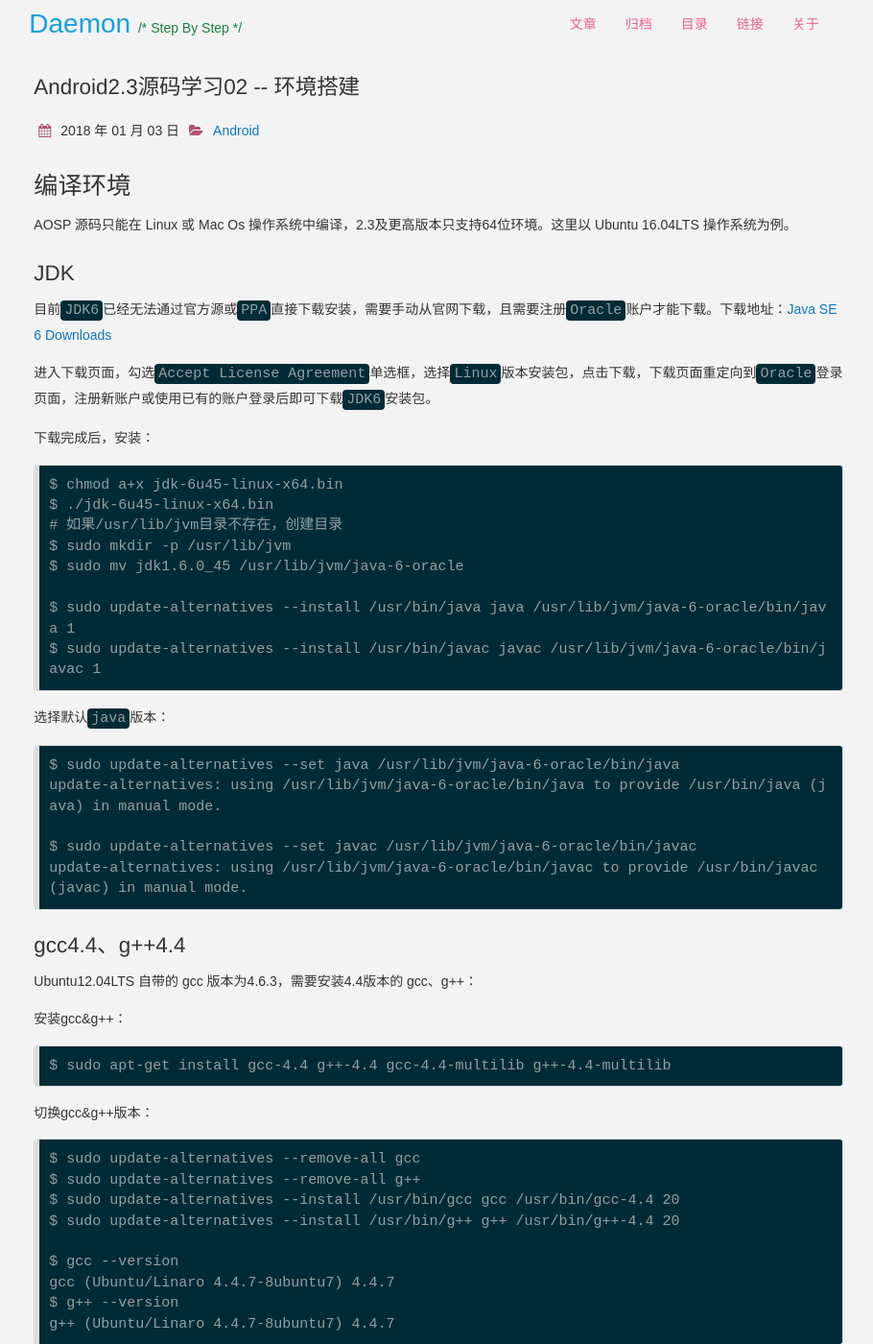
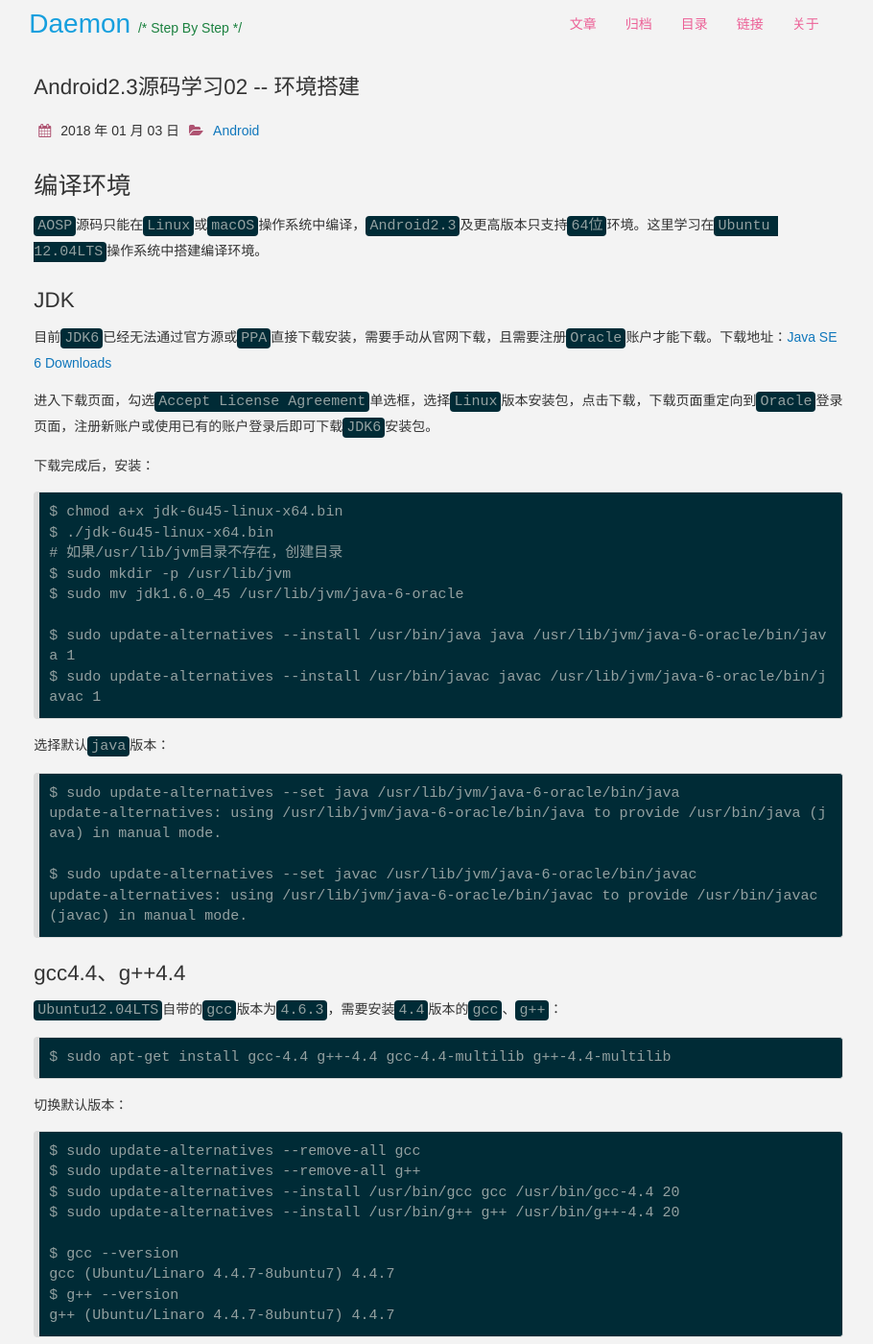
Before and after one commit to daemon369/daemon369.github.io, a Jekyll site: the page built from _posts/2018-01-03-01-aosp-2.3-1-002-setup-environment.md, in a window 1280 px wide and 1400 px high. Shown: the whole window at 96% size, without its empty margins (183-1093 px from the left). Built offline with Jekyll 4.4.1, drawn with Linux system fonts in a browser that asks for light colours; nearby versions of some CDN libraries; comment, search, counter and statistics services are not loaded.

Commit message:
setup environment for aosp

```diff
--- a/_posts/2018-01-03-01-aosp-2.3-1-002-setup-environment.md
+++ b/_posts/2018-01-03-01-aosp-2.3-1-002-setup-environment.md
@@ -12,7 +12,7 @@ date: 2018-01-03 23:47:00
 
 # 编译环境
 
-AOSP 源码只能在 Linux 或 Mac Os 操作系统中编译，2.3及更高版本只支持64位环境。这里以 Ubuntu 16.04LTS 操作系统为例。
+`AOSP`源码只能在`Linux`或`macOS`操作系统中编译，`Android2.3`及更高版本只支持`64位`环境。这里学习在`Ubuntu 12.04LTS`操作系统中搭建编译环境。
 
 ## JDK
 
@@ -43,13 +43,11 @@ AOSP 源码只能在 Linux 或 Mac Os 操作系统中编译，2.3及更高版本
 
 ## gcc4.4、g++4.4
 
-Ubuntu12.04LTS 自带的 gcc 版本为4.6.3，需要安装4.4版本的 gcc、g++：
-
-安装gcc&g++：
+`Ubuntu12.04LTS`自带的`gcc`版本为`4.6.3`，需要安装`4.4`版本的`gcc`、`g++`：
 
     $ sudo apt-get install gcc-4.4 g++-4.4 gcc-4.4-multilib g++-4.4-multilib
 
-切换gcc&g++版本：
+切换默认版本：
 
     $ sudo update-alternatives --remove-all gcc
     $ sudo update-alternatives --remove-all g++
```
